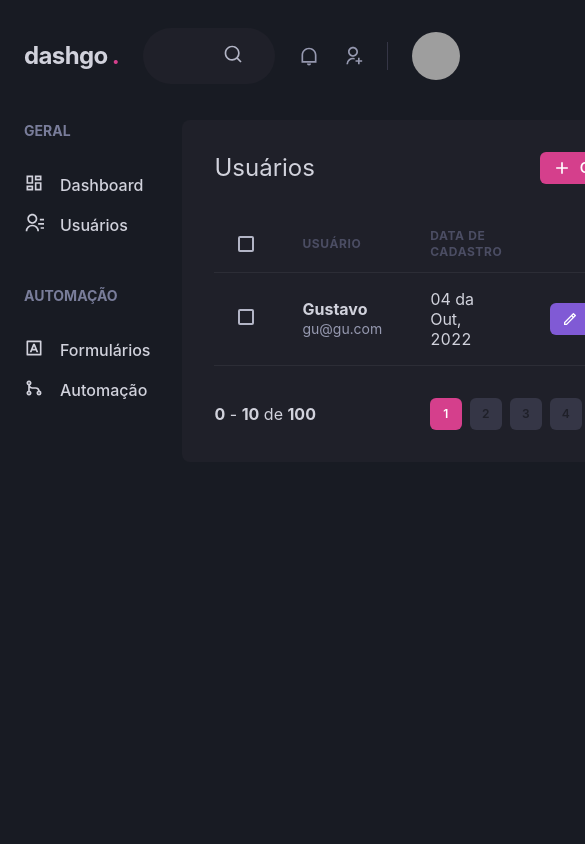
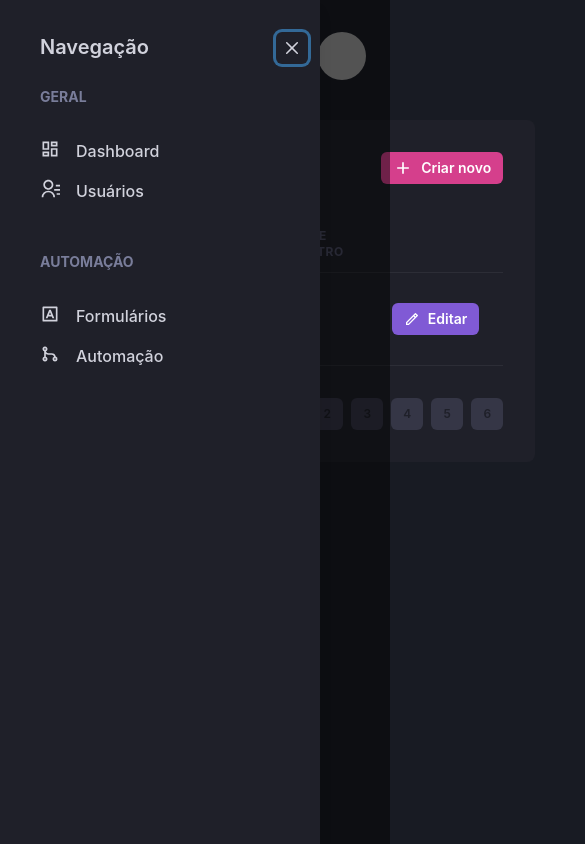
Before and after one commit to Gustavo-drafts/template-ignite-dashgo-04, a Next.js app: page /users in a window 390 px wide. Shown: the top 844 px of the page, 585 px wide, since content can reach past the window. Built offline with nearby package versions, Linux system fonts and the light colour scheme; grey boxes are pictures that could not be loaded.

Commit message:
create responsive sidebar

```diff
--- a/src/components/Header/index.tsx
+++ b/src/components/Header/index.tsx
@@ -23,7 +23,7 @@ export function Header() {
     >
 
       <Logo />
-      <SearchBox />
+      {isWideScreen && <SearchBox />}
 
       <Flex align='center' ml='auto'>
 
--- /dev/null
+++ b/src/components/Sidebar/SidebarNav.tsx
@@ -0,0 +1,22 @@
+import { Stack } from "@chakra-ui/react";
+import { RiDashboardLine, RiContactsLine, RiInputMethodLine, RiGitMergeLine } from "react-icons/ri";
+import { NavLink } from "./Navlink";
+import { NavSection } from "./NavSection";
+
+export function SidebarNav() {
+  return (
+    <Stack spacing='12' align='flex-start'>
+
+      <NavSection title='GERAL'>
+        <NavLink icon={RiDashboardLine}>Dashboard</NavLink>
+        <NavLink icon={RiContactsLine}>Usuários</NavLink>
+      </NavSection>
+
+      <NavSection title='AUTOMAÇÃO'>
+        <NavLink icon={RiInputMethodLine}>Formulários</NavLink>
+        <NavLink icon={RiGitMergeLine}>Automação</NavLink>
+      </NavSection>
+
+    </Stack>
+  )
+}
--- a/src/components/Sidebar/index.tsx
+++ b/src/components/Sidebar/index.tsx
@@ -1,25 +1,33 @@
-import { Box, Icon, Link, Stack, Text } from "@chakra-ui/react";
-import { RiContactsLine, RiDashboardLine, RiGitMergeLine, RiInputMethodLine } from "react-icons/ri";
-import { NavLink } from "./Navlink";
-import { NavSection } from "./NavSection";
+import { Box, Drawer, DrawerBody, DrawerCloseButton, DrawerContent, DrawerHeader, DrawerOverlay, useBreakpointValue } from "@chakra-ui/react";
+import { SidebarNav } from "./SidebarNav";
 
 
 export function Sidebar() {
+  const isDrawerSidebar = useBreakpointValue( {
+    base: true,
+    lg: false,
+  } )
+
+  if ( isDrawerSidebar ) {
+    return (
+      <Drawer isOpen={true} placement='left' onClose={() => { }}>
+        <DrawerOverlay>
+          <DrawerContent bg='gray.800' p={4}>
+            <DrawerCloseButton mt={6} />
+            <DrawerHeader>Navegação</DrawerHeader>
+
+            <DrawerBody>
+              <SidebarNav />
+            </DrawerBody>
+          </DrawerContent>
+        </DrawerOverlay>
+      </Drawer>
+    )
+  }
+
   return (
     <Box as='aside' w='64' mr='8'>
-      <Stack spacing='12' align='flex-start'>
-
-        <NavSection title='GERAL'>
-          <NavLink icon={RiDashboardLine}>Dashboard</NavLink>
-          <NavLink icon={RiContactsLine}>Usuários</NavLink>
-        </NavSection>
-
-        <NavSection title='AUTOMAÇÃO'>
-          <NavLink icon={RiInputMethodLine}>Formulários</NavLink>
-          <NavLink icon={RiGitMergeLine}>Automação</NavLink>
-        </NavSection>
-
-      </Stack>
+      <SidebarNav />
     </Box>
   )
 }
```
